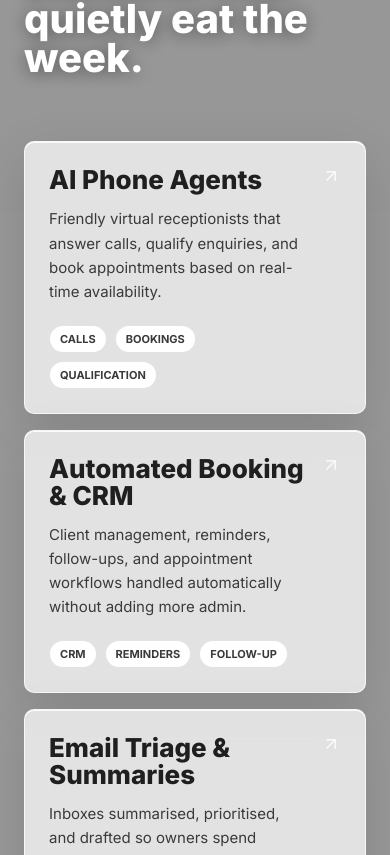
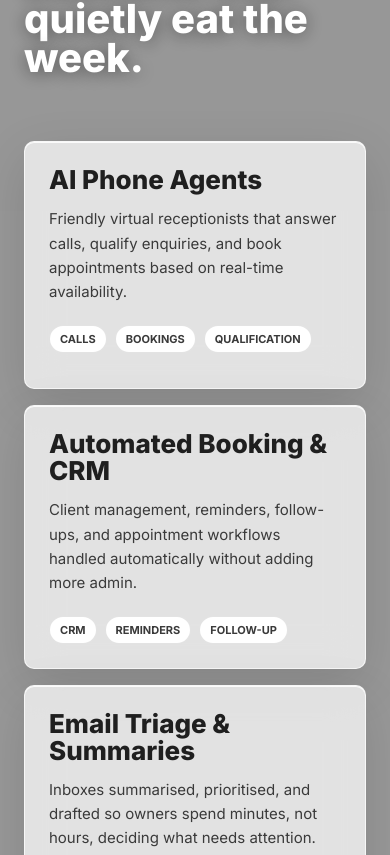
Before and after one commit to Ozhtropic/website, a React (Vite) app: page / in a window 390 px wide. Shown: the part 4349-5204 px from the top of the page. Built offline with nearby package versions, Linux system fonts and the light colour scheme.

Commit message:
Remove service card arrows

```diff
--- a/src/components/Services.tsx
+++ b/src/components/Services.tsx
@@ -1,4 +1,3 @@
-import { ArrowUpRight } from "lucide-react";
 import type { SiteContent } from "../content/siteContent";
 
 type ServicesProps = {
@@ -21,7 +20,6 @@ export function Services({ content }: ServicesProps) {
         <div className="card-grid">
           {services.map((service) => (
             <article className="service-card reveal" key={service.number}>
-              <ArrowUpRight className="service-card-icon" size={20} strokeWidth={1.5} aria-hidden="true" />
               <div>
                 <h3>{service.title}</h3>
                 <p>{service.description}</p>
--- a/src/styles.css
+++ b/src/styles.css
@@ -649,26 +649,10 @@ button {
   justify-content: flex-start;
   border: 1px solid rgba(255, 255, 255, 0.72);
   border-radius: 10px;
-  padding: 30px 72px 28px 30px;
+  padding: 30px;
   background: rgba(255, 255, 255, 0.72);
   box-shadow: 0 16px 52px rgba(0, 0, 0, 0.12), inset 0 1px 0 rgba(255, 255, 255, 0.86);
   backdrop-filter: blur(18px) saturate(150%);
-}
-
-.service-card-icon {
-  position: absolute;
-  top: 28px;
-  right: 28px;
-  color: var(--mid-grey);
-}
-
-[dir="rtl"] .service-card {
-  padding: 30px 30px 28px 72px;
-}
-
-[dir="rtl"] .service-card-icon {
-  right: auto;
-  left: 28px;
 }
 
 .service-card h3 {
@@ -1068,10 +1052,6 @@ button {
   left: 40px;
 }
 
-[dir="rtl"] .service-card-icon {
-  transform: scaleX(-1);
-}
-
 [dir="rtl"] .footer-legal {
   direction: rtl;
 }
@@ -1128,25 +1108,6 @@ button {
     padding: 24px;
   }
 
-  .service-card {
-    padding-right: 56px;
-  }
-
-  .service-card-icon {
-    top: 24px;
-    right: 24px;
-  }
-
-  [dir="rtl"] .service-card {
-    padding-right: 24px;
-    padding-left: 56px;
-  }
-
-  [dir="rtl"] .service-card-icon {
-    right: auto;
-    left: 24px;
-  }
-
   .footer-links,
   .footer-legal {
     grid-template-columns: 1fr;
```
